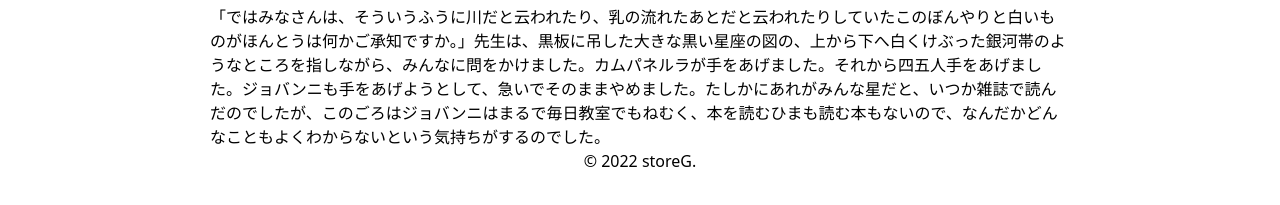
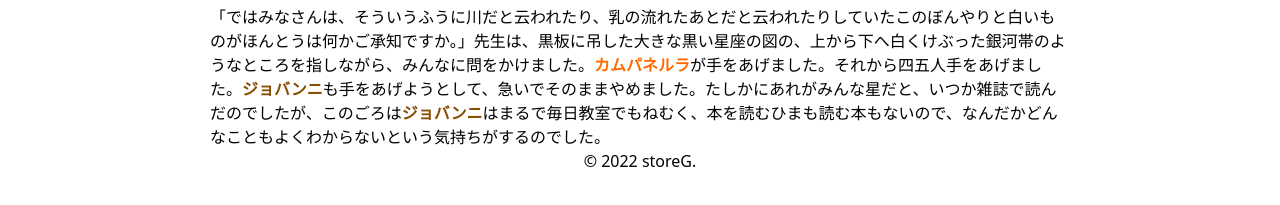
Before and after one commit to etranger2268/udemy-web-design0, a website: page src/index.html in a window 1280 px wide. Shown: the part 139-344 px from the top of the page. Drawn offline with nearby package versions, Linux system fonts and the light colour scheme; files that its build step writes are made by us from their sources.

Commit message:
develop-4-41

```diff
--- a/src/index.html
+++ b/src/index.html
@@ -20,7 +20,9 @@
   <div class="w-[860px] mx-auto">
     <h3 class="text-xl font-bold">一、午后の授業</h3>
 
-    <p>「ではみなさんは、そういうふうに川だと云われたり、乳の流れたあとだと云われたりしていたこのぼんやりと白いものがほんとうは何かご承知ですか。」先生は、黒板に吊した大きな黒い星座の図の、上から下へ白くけぶった銀河帯のようなところを指しながら、みんなに問をかけました。カムパネルラが手をあげました。それから四五人手をあげました。ジョバンニも手をあげようとして、急いでそのままやめました。たしかにあれがみんな星だと、いつか雑誌で読んだのでしたが、このごろはジョバンニはまるで毎日教室でもねむく、本を読むひまも読む本もないので、なんだかどんなこともよくわからないという気持ちがするのでした。</p>
+    <p>
+      「ではみなさんは、そういうふうに川だと云われたり、乳の流れたあとだと云われたりしていたこのぼんやりと白いものがほんとうは何かご承知ですか。」先生は、黒板に吊した大きな黒い星座の図の、上から下へ白くけぶった銀河帯のようなところを指しながら、みんなに問をかけました。<span class="font-bold text-orange-500">カムパネルラ</span>が手をあげました。それから四五人手をあげました。<span class="font-bold text-yellow-800">ジョバンニ</span>も手をあげようとして、急いでそのままやめました。たしかにあれがみんな星だと、いつか雑誌で読んだのでしたが、このごろは<span class="font-bold text-yellow-800">ジョバンニ</span>はまるで毎日教室でもねむく、本を読むひまも読む本もないので、なんだかどんなこともよくわからないという気持ちがするのでした。
+    </p>
   </div>
 
   <p class="text-center">
```
